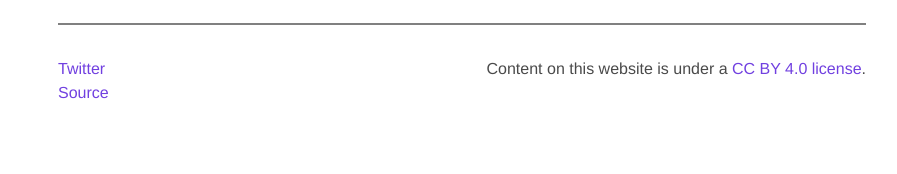
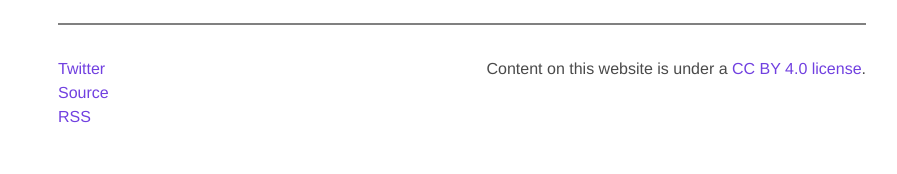
Before and after one commit to edjw/edjw.github.io, a Jekyll site: the page built from _posts/2017-06-15-a-simplistic-post-on-liberalism-and-christianity.md, in a window 1280 px wide. Shown: the part 868-1042 px from the top of the page, without its empty margins (178-1075 px from the left). Built offline with Jekyll 4.4.1, drawn with Linux system fonts in a browser that asks for light colours; before the commit the page ends 1021 px from its top, so only the background shows below that.

Commit message:
Update default.html

```diff
--- a/_layouts/default.html
+++ b/_layouts/default.html
@@ -29,7 +29,8 @@
 				<div class="columns">
 					<div class="column">
 						<a href="https://twitter.com/_edjw">Twitter</a><br>
-						<a href="https://github.com/edjw/edjw.github.io">Source</a>
+						<a href="https://github.com/edjw/edjw.github.io">Source</a><br>
+						<a href="http://edjohnsonwilliams.co.uk/feed.xml">RSS</a>
 					</div>
 					<div class="column is-narrow">
 						Content on this website is under a <a href="https://creativecommons.org/licenses/by/4.0/">CC BY 4.0 license</a>.</div>
```
